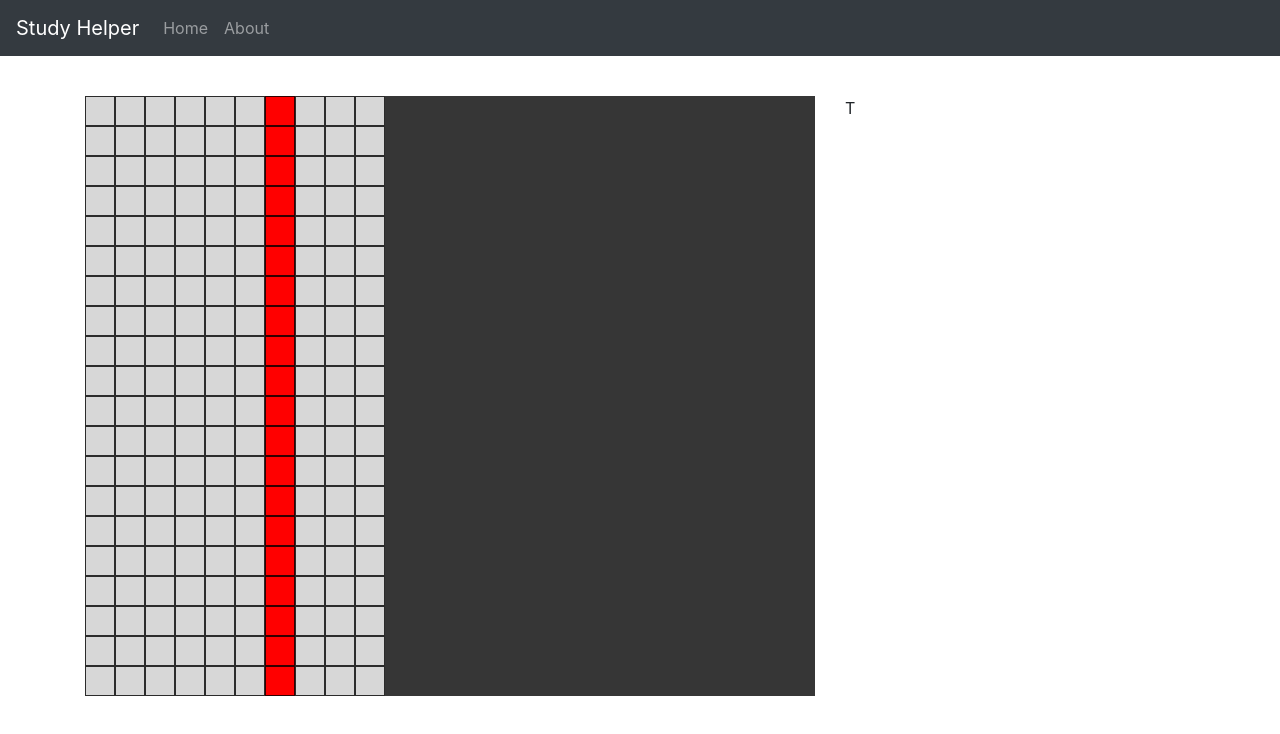
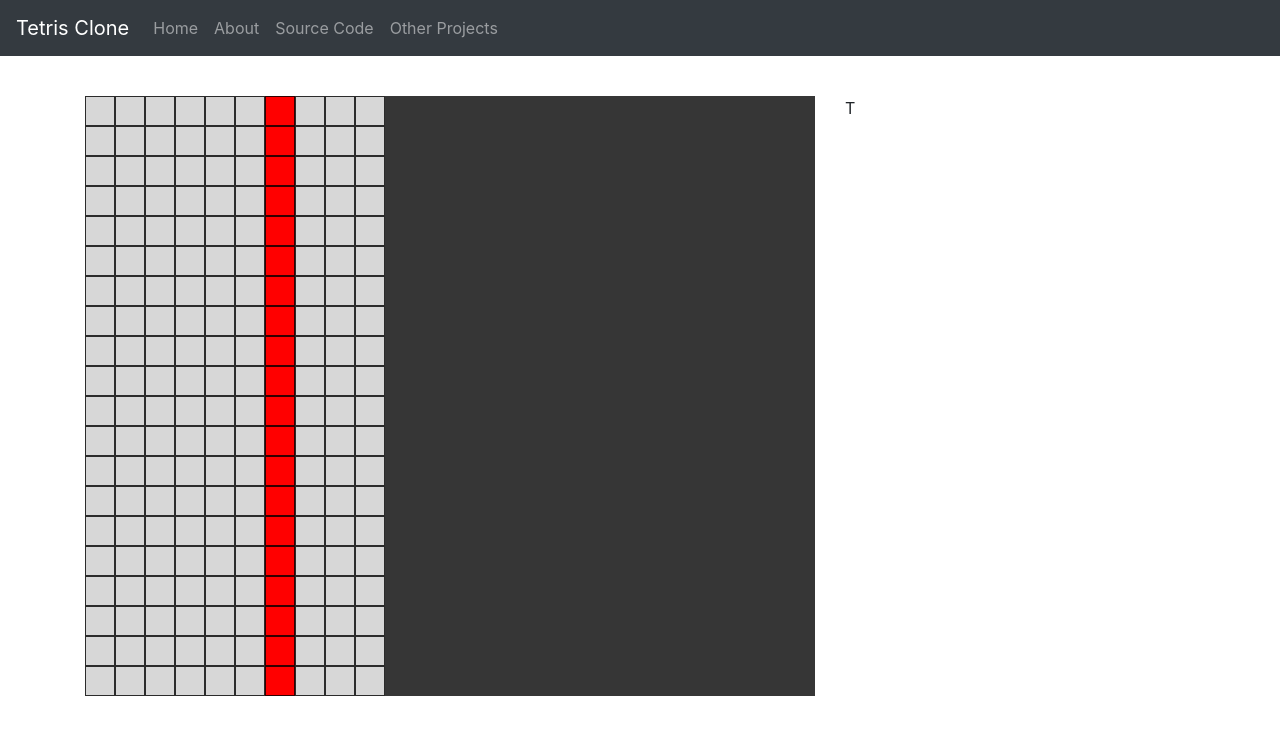
Before and after one commit to V-Wong/WebTetris, a React (Create React App) app in the folder frontend/: page / in a window 1280 px wide. Shown: the top 734 px of the page. Built offline with nearby package versions, Linux system fonts and the light colour scheme.

Commit message:
Update navigation bar

```diff
--- a/frontend/src/components/NavigationBar.tsx
+++ b/frontend/src/components/NavigationBar.tsx
@@ -5,10 +5,12 @@ export default class NavigationBar extends React.Component {
     render() {
         return (
         <Navbar bg="dark" variant="dark">
-            <Navbar.Brand>Study Helper</Navbar.Brand>
+            <Navbar.Brand>Tetris Clone</Navbar.Brand>
             <Nav className="mr-auto">
                 <Nav.Link href="/">Home</Nav.Link>
                 <Nav.Link href="about">About</Nav.Link>
+                <Nav.Link href="about">Source Code</Nav.Link>
+                <Nav.Link href="about">Other Projects</Nav.Link>
             </Nav>
         </Navbar>
         )
```
